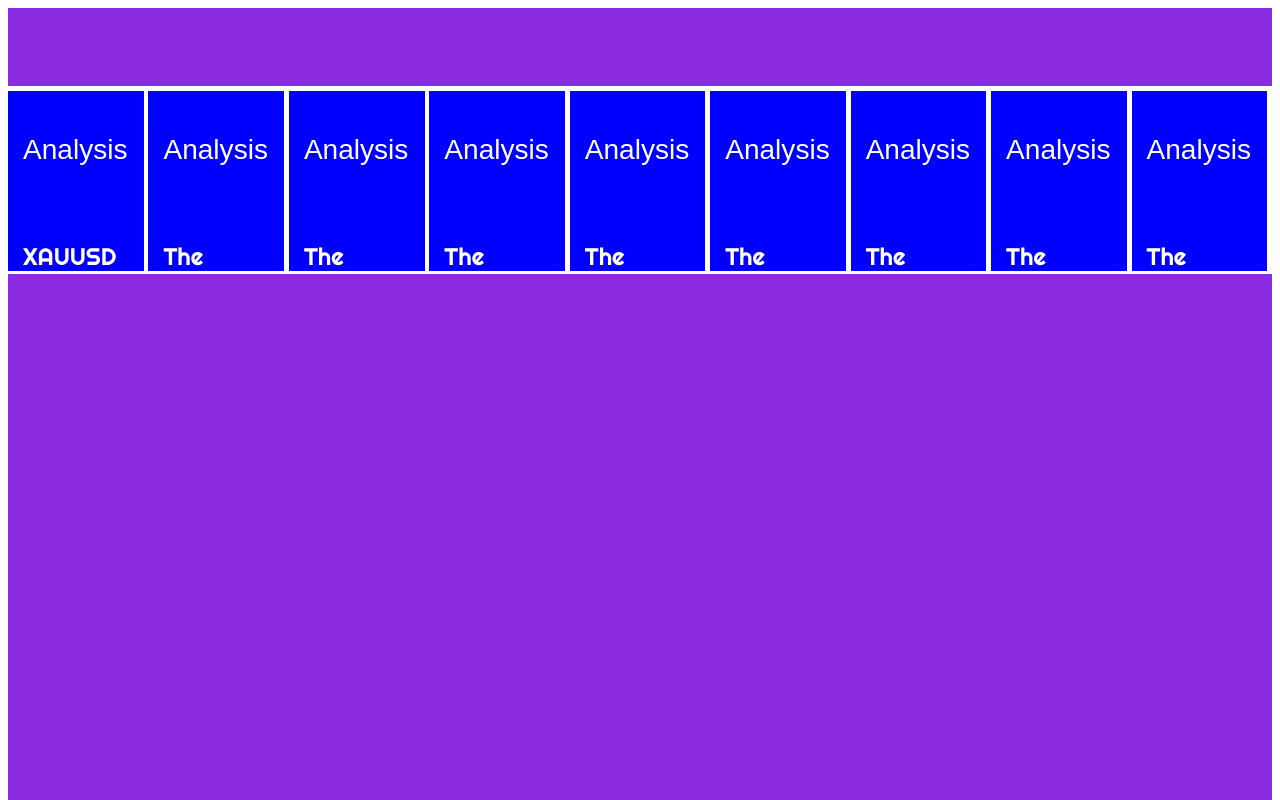
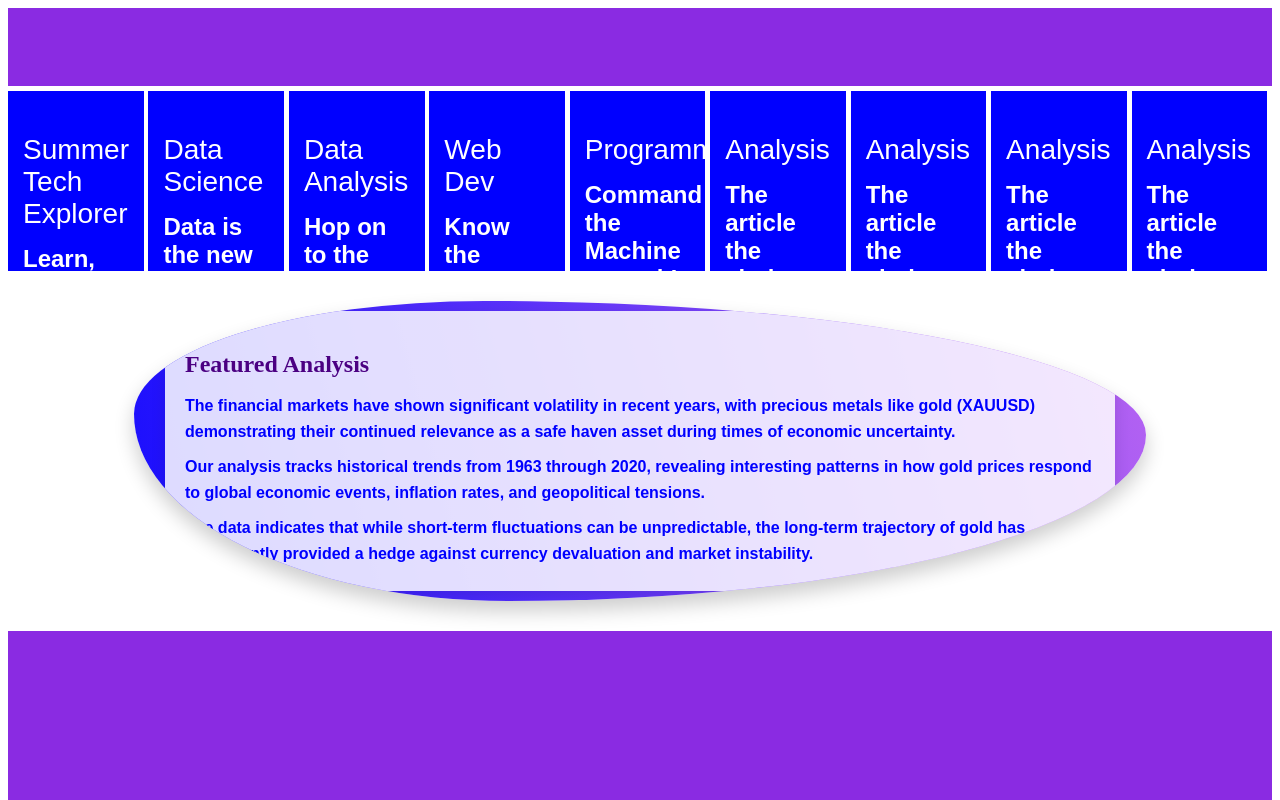
Before and after one commit to LENI-X/leni-x.github.io, a plain HTML site: page index.html in a window 1280 px wide. Shown: the top 800 px of the page. Drawn offline with Linux system fonts and the light colour scheme; a web font is replaced by a local one.

Commit message:
Update index.html

```diff
--- a/index.html
+++ b/index.html
@@ -7,16 +7,19 @@
 
         h1{
             font-family: "Faculty Glyphic", sans-serif;
-            font-weight: 400;
+            font-weight: 500;
             font-style: normal;
-            margin-bottom: 50px;
+            margin-bottom: 10px;
             padding: 0px;
 
         }
         p{
-            font-family: "Righteous", sans-serif;
-            font-weight: 400;
+            font-family: "Doto", sans-serif;
+            font-optical-sizing: auto;
+            font-weight: 596;
             font-style: normal;
+            font-variation-settings:
+            "ROND" 0;
             margin: 0px;
             padding: 0px;
 
@@ -101,6 +104,61 @@
             margin-top: 0.2rem;
             margin-right: 0.4rem;
         }
+        .fluid-container {
+            width: 80%;
+            height: 300px;
+            margin: 30px auto;
+            position: relative;
+            overflow: hidden;
+            border-radius: 40% 60% 60% 40% / 60% 30% 70% 40%;
+            background-image: linear-gradient(75deg, blue, violet, indigo);
+            background-size: 300% 300%;
+            animation: fluidGradient 12s ease infinite, morphShape 15s ease-in-out infinite alternate;
+            display: flex;
+            justify-content: center;
+            align-items: center;
+            box-shadow: 0 10px 20px rgba(0, 0, 0, 0.2);
+        }
+        @keyframes morphShape {
+            0% {
+                border-radius: 40% 60% 60% 40% / 60% 30% 70% 40%;
+            }
+            25% {
+                border-radius: 30% 70% 70% 30% / 40% 40% 60% 60%;
+            }
+            50% {
+                border-radius: 50% 50% 40% 60% / 30% 60% 40% 70%;
+            }
+            75% {
+                border-radius: 60% 40% 30% 70% / 50% 60% 40% 50%;
+            }
+            100% {
+                border-radius: 40% 60% 60% 40% / 70% 30% 70% 30%;
+            }
+        }
+        .fluid-article {
+            width: 90%;
+            height: 80%;
+            background-color: rgba(255, 255, 255, 0.85);
+            border-radius: 20px;
+            padding: 20px;
+            color: #333;
+            box-shadow: 0 5px 15px rgba(0, 0, 0, 0.1);
+            overflow: auto;
+            position: relative;
+            z-index: 1;
+        }
+        .fluid-article h2 {
+            font-size: 24px;
+            margin-bottom: 15px;
+            color: #4b0082;
+        }
+
+        .fluid-article p {
+            line-height: 1.6;
+            margin-bottom: 10px;
+            color: blue;
+        }
 
     </style>
 
@@ -112,32 +170,32 @@
     <section>
         <article>
             <a href="https://docs.google.com/forms/d/e/1FAIpQLSfMlLuoWFCVHsCHhudtAGsgmgcOLx_nwQpSdaGV6Fh73AN5qw/viewform?usp=dialog">
-                <h1>Analysis</h1>
-                <p>XAUUSD trend 1963-2020</p>
+                <h1>Summer Tech Explorer</h1>
+                <p>Learn, Create and Explore</p>
             </a>
         </article>
         <article>
             <a href="https://example.com/analysis2">
-                <h1>Analysis</h1>
-                <p>The article of another choice</p>
+                <h1>Data Science</h1>
+                <p>Data is the new oil</p>
             </a>
         </article>
         <article>
             <a href="https://example.com/analysis3">
-                <h1>Analysis</h1>
-                <p>The article of final choice</p>
+                <h1>Data Analysis</h1>
+                <p>Hop on to the trend!</p>
             </a>
         </article>
         <article>
             <a href="https://example.com/analysis4">
-                <h1>Analysis</h1>
-                <p>The article the choice reinvented</p>
+                <h1>Web Dev</h1>
+                <p>Know the Basics and Beyond of the Web</p>
             </a>
         </article>
         <article>
             <a href="https://example.com/analysis5">
-                <h1>Analysis</h1>
-                <p>The article the choice reinvented</p>
+                <h1>Programming</h1>
+                <p>Command the Machine to work!</p>
             </a>
         </article>
         <article>
@@ -165,6 +223,14 @@
             </a>
         </article>
     </section>
+    <div class="fluid-container">
+        <div class="fluid-article">
+            <h2>Featured Analysis</h2>
+            <p>The financial markets have shown significant volatility in recent years, with precious metals like gold (XAUUSD) demonstrating their continued relevance as a safe haven asset during times of economic uncertainty.</p>
+            <p>Our analysis tracks historical trends from 1963 through 2020, revealing interesting patterns in how gold prices respond to global economic events, inflation rates, and geopolitical tensions.</p>
+            <p>The data indicates that while short-term fluctuations can be unpredictable, the long-term trajectory of gold has consistently provided a hedge against currency devaluation and market instability.</p>
+        </div>
+    </div>
     <div class="ready">
 
     </div>
```
